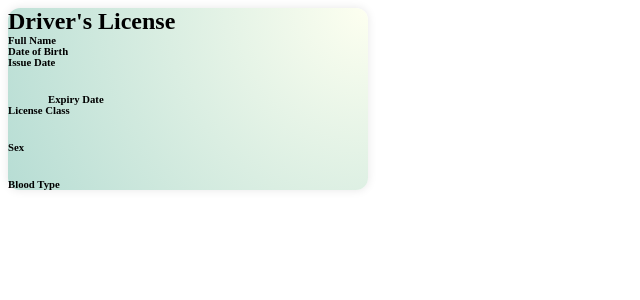
After one commit to armaksymov/web_government, a Flask app: template app/templates/drivers_l_card.html in a window 1280 px wide. The commit adds this page. Shown: the top 300 px of the page, without its empty margins (0-640 px from the left). Run offline with Flask 3, Linux system fonts and the light colour scheme; the template is opened without the code that fills it, so the values that code supplies are empty; some libraries are stand-ins or nearby versions.

Commit message:
Added driver's license card

```diff
--- a/app/static/styles/card_styler.css
+++ b/app/static/styles/card_styler.css
@@ -1,7 +1,22 @@
-/* Styling for individual cards */
+/* Styling for all cards */
 .card {
     border: 0px solid;
     border-radius: 12px;
     width: 360px;
     box-shadow: 0 0 10px rgba(0, 0, 0, 0.1);
 }
+
+/* No wrap property for all cards */
+.nowrap-item {
+    white-space: nowrap;
+}
+
+/* Styling for passport */
+#passport {
+    background: radial-gradient(circle at right top, #fffdf4, #b7badd);
+}
+
+/* Styling for driver's license */
+#license {
+    background: radial-gradient(circle at right top, #fdfff0, #b7ddd4);
+}
--- /dev/null
+++ b/app/templates/drivers_l_card.html
@@ -0,0 +1,70 @@
+<!-- Driver's License Document Card -->
+
+<link href="{{ url_for('static', filename='styles/card_styler.css') }}" rel="stylesheet">
+<script src="https://kit.fontawesome.com/aea9fedfee.js" crossorigin="anonymous"></script>
+
+<div class="container-fluid">
+    <div class="row align-items-center">
+        <div id="license" class="card col-12 col-md-6 col-xl-3">
+            <div class="card-body align-items-center" style="margin-bottom: -26px;">
+
+                <div class="col">
+                    <h2 class="mb-0 nowrap-item">Driver's License</h2>
+                    <h6 class="small nowrap-item">{{ documents_data['driver_license']['number'] }}</h6>
+                </div>
+                <i class="bi bi-person-vcard fs-1"></i>
+            </div>
+
+            <div class="card-body" style="margin-bottom: -26px;">
+                <div class="col">
+                    <h6 class="fw-bold nowrap-item">Full Name</h6>
+                    <h6 class="small nowrap-item">{{ documents_data['driver_license']['full_name'] }}
+                    </h6>
+                </div>
+            </div>
+
+            <div class="card-body" style="margin-bottom: -26px;">
+                <div class="col">
+                    <h6 class="fw-bold nowrap-item">Date of Birth</h6>
+                    <h6 class="small nowrap-item">{{ documents_data['driver_license']['date_of_birth']
+                        }}</h6>
+                </div>
+            </div>
+
+            <div class="card-body" style="margin-bottom: -26px;">
+                <div class="row d-flex justify-content-center">
+                    <div class="col">
+                        <h6 class="fw-bold nowrap-item">Issue Date</h6>
+                        <h6 class="small nowrap-item">{{
+                            documents_data['driver_license']['date_of_issue'] }}</h6>
+                    </div>
+                    <div class="col" style="margin-left: 40px;">
+                        <h6 class="fw-bold nowrap-item">Expiry Date</h6>
+                        <h6 class="small nowrap-item">{{
+                            documents_data['driver_license']['date_of_expiry'] }}</h6>
+                    </div>
+                </div>
+            </div>
+
+            <div class="card-body">
+                <div class="row">
+                    <div class="col">
+                        <h6 class="fw-bold nowrap-item">License Class</h6>
+                        <h6 class="small nowrap-item">{{ documents_data['driver_license']['class'] }}
+                        </h6>
+                    </div>
+                    <div class="col">
+                        <h6 class="fw-bold nowrap-item">Sex</h6>
+                        <h6 class="small nowrap-item">{{ documents_data['driver_license']['sex'] }}
+                        </h6>
+                    </div>
+                    <div class="col">
+                        <h6 class="fw-bold nowrap-item">Blood Type</h6>
+                        <h6 class="small nowrap-item">{{ documents_data['driver_license']['blood_type']
+                            }}</h6>
+                    </div>
+                </div>
+            </div>
+        </div>
+    </div>
+</div>
```
Also changed, not shown: app/templates/passport_card.html (+17 -16 lines), app/templates/drivers_l_cart.html (deleted).
